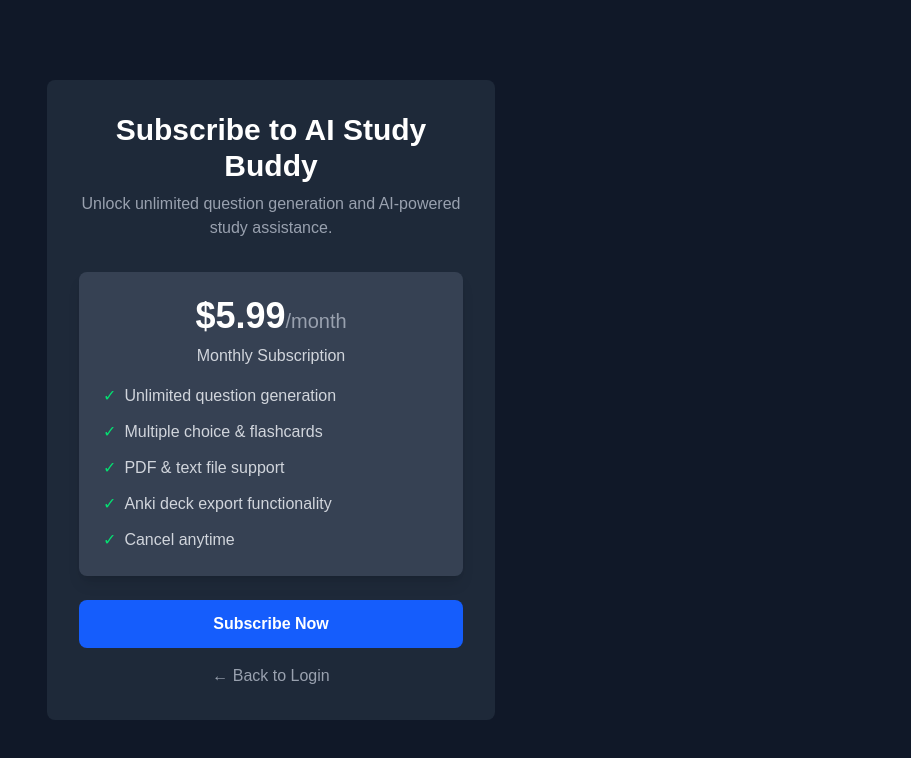
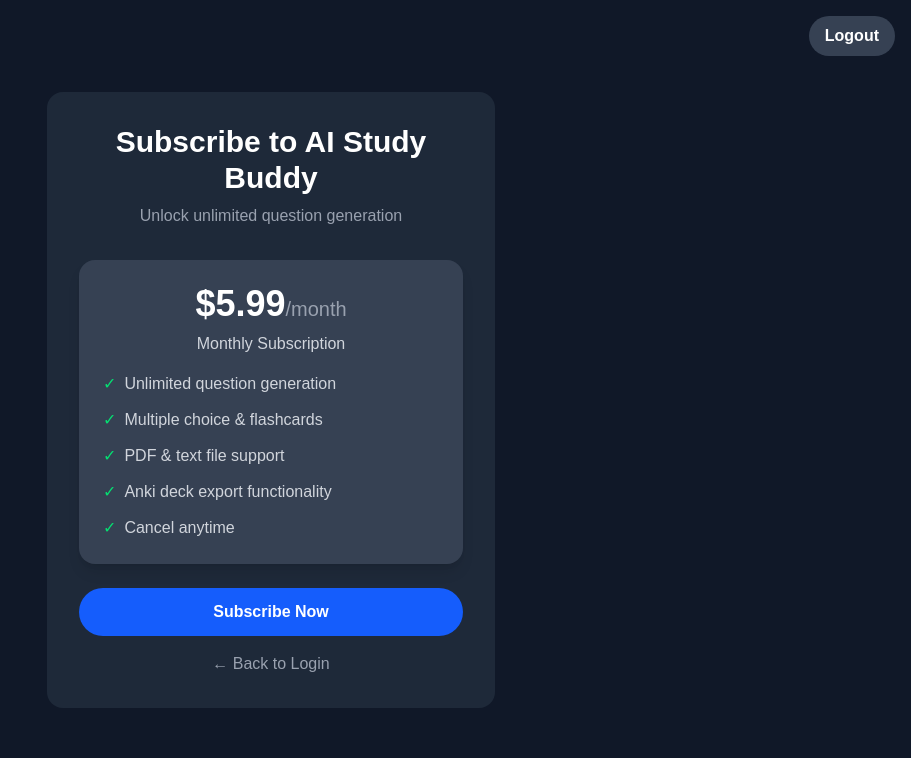
Before and after one commit to dimitry-co/ai-study-buddy, a Next.js app: page /subscribe in a window 1280 px wide. Shown: the top 758 px of the page, without its empty margins (369-1280 px from the left). Built offline with nearby package versions, Linux system fonts and the light colour scheme; no server answers.

Commit message:
feat: add logout to subscribe page + polish UI (rounded-2xl/rounded-3xl

```diff
--- a/package.json
+++ b/package.json
@@ -25,6 +25,7 @@
     "react": "19.1.0",
     "react-dom": "19.1.0",
     "react-hot-toast": "^2.6.0",
+    "stripe": "^19.3.0",
     "xlsx": "^0.18.5"
   },
   "devDependencies": {
--- a/src/app/(auth)/login/page.tsx
+++ b/src/app/(auth)/login/page.tsx
@@ -39,7 +39,7 @@
 
   return (
     <div className="min-h-screen bg-gray-900 flex items-center justify-center p-4">
-      <div className="bg-gray-800 rounded-lg p-8 max-w-md w-full">
+      <div className="bg-gray-800 rounded-2xl p-8 max-w-md w-full">
         <h1 className="text-3xl font-bold text-white mb-6 text-center">
           {isSignUpMode ? 'Sign Up' : 'Sign In'}
         </h1>
--- a/src/app/(auth)/subscribe/page.tsx
+++ b/src/app/(auth)/subscribe/page.tsx
@@ -9,6 +9,19 @@
   const [error, setError] = useState('');
   const [loading, setLoading] = useState(false);
   const [success, setSuccess] = useState(false);
+
+  const handleSignOut = async () => {
+    try {
+      const { error } = await signOut();
+      if (error) {
+        console.error('Logout failed:', error);
+      }
+    } catch (err) {
+      console.error('Network error during logout:', err);
+    } finally {
+      router.push('/login'); // ALWAYS redirect, no matter what
+    }
+  };
 
   const handleSubscrube = async () => {
     setLoading(true);
@@ -32,18 +45,27 @@
   };
 
   return (
-      <div className="min-h-screen bg-gray-900 flex items-center justify-center p-4">
-        <div className="bg-gray-800 rounded-lg p-8 max-w-md w-full">
+    <div className="min-h-screen bg-gray-900 flex items-center justify-center p-4 relative">
+      {/* Logout Button - Top Right Corner */}
+      <button
+        onClick={handleSignOut}
+        className="absolute top-4 right-4 bg-gray-700 hover:bg-gray-600 text-white px-4 py-2 rounded-3xl font-semibold transition-colors"
+      >
+        Logout
+      </button>
+
+      {/* Subcsription Card */}
+      <div className="bg-gray-800 rounded-2xl p-8 max-w-md w-full">
         {/* Header */}
         <h1 className="text-3xl font-bold text-white mb-2 text-center">
           Subscribe to AI Study Buddy
         </h1>
         <p className="text-gray-400 text-center mb-8">
-            Unlock unlimited question generation and AI-powered study assistance.
+          Unlock unlimited question generation
         </p>
 
         {/* Pricing Card */}
-          <div className="bg-gray-700 rounded-lg shadow-lg p-6 mb-6">
+        <div className="bg-gray-700 rounded-2xl shadow-lg p-6 mb-6">
           <div className="text-center mb-4">
             <div className="text-4xl font-bold text-white mb-2">
               $5.99
@@ -88,7 +110,7 @@
         <button
           onClick={handleSubscrube}
           disabled={loading}
-            className="w-full bg-blue-600 hover:bg-blue-700 disabled:bg-gray-600 text-white py-3 rounded-lg font-semibold mb-4"
+          className="w-full bg-blue-600 hover:bg-blue-700 disabled:bg-gray-600 text-white py-3 rounded-3xl font-semibold mb-4"
         >
           {loading ? 'Processing...' : 'Subscribe Now'}
         </button>
--- a/src/app/page.tsx
+++ b/src/app/page.tsx
@@ -185,7 +185,7 @@
         }),
       });
 
-      const data = await response.json();
+      const data = await response.json(); // We don't receive all the data at once, we receive it in chunks. so we need to wait for the data to be fully received. this line uses await, receives the data and parses it into a JavaScript object.
 
       if (response.ok) {
         if (questionType === 'simple') {
@@ -249,7 +249,7 @@
             <h1 className="text-4xl font-bold text-white">AI Study Buddy</h1>
             <button
               onClick={handleSignout}
-              className="bg-gray-700 hover:bg-gray-600 text-white px-4 py-2 rounded-lg font-semibold transition-colors"
+              className="bg-gray-700 hover:bg-gray-600 text-white px-4 py-2 rounded-3xl font-semibold transition-colors"
             >
               Logout
             </button>
@@ -257,7 +257,7 @@
         </div>
 
         {/* Input Sections */}
-        <div className="bg-gray-800 rounded-lg shadow-lg p-6 mb-8">
+        <div className="bg-gray-800 rounded-2xl shadow-lg p-6 mb-8">
           <div className="mb-6">
             <label
               htmlFor="notes"
@@ -270,7 +270,7 @@
             <div className="flex gap-4 mb-6">
             <button
                 onClick={() => setInputMode('file')}
-                className={`flex-1 py-3 px-6 rounded-lg font-semibold transition-all ${
+                className={`flex-1 py-3 px-6 rounded-3xl font-semibold transition-all ${
                   inputMode === 'file'
                   ? 'bg-blue-600 text-white'
                   : 'bg-gray-700 text-gray-300 hover:bg-gray-600'
@@ -280,7 +280,7 @@
               </button>
               <button
                 onClick={() => setInputMode('text')}
-                className={`flex-1 py-3 px-6 rounded-lg font-semibold transition-all ${
+                className={`flex-1 py-3 px-6 rounded-3xl font-semibold transition-all ${
                   inputMode === 'text'
                   ? 'bg-blue-600 text-white'
                   : 'bg-gray-700 text-gray-300 hover:bg-gray-600'
@@ -372,7 +372,7 @@
             <button
               onClick={generateQuestions}
               disabled={loading || (inputMode === 'text' ? !notes.trim() : !selectedFile)}
-              className="w-full max-w-sm bg-blue-600 hover:bg-blue-700 disabled:bg-gray-400 disabled:cursor-not-allowed text-white py-3 rounded-lg transition-colors"
+              className="w-full max-w-sm bg-blue-600 hover:bg-blue-700 disabled:bg-gray-400 disabled:cursor-not-allowed text-white py-3 rounded-3xl transition-colors"
             >
               {loading ? "Generating Questions..." : "Generate Questions"}
             </button>
```
Also changed, not shown: 1 other file (tests, documents, lock files or other folders). Lines whose indentation alone changed are shown as unchanged.
